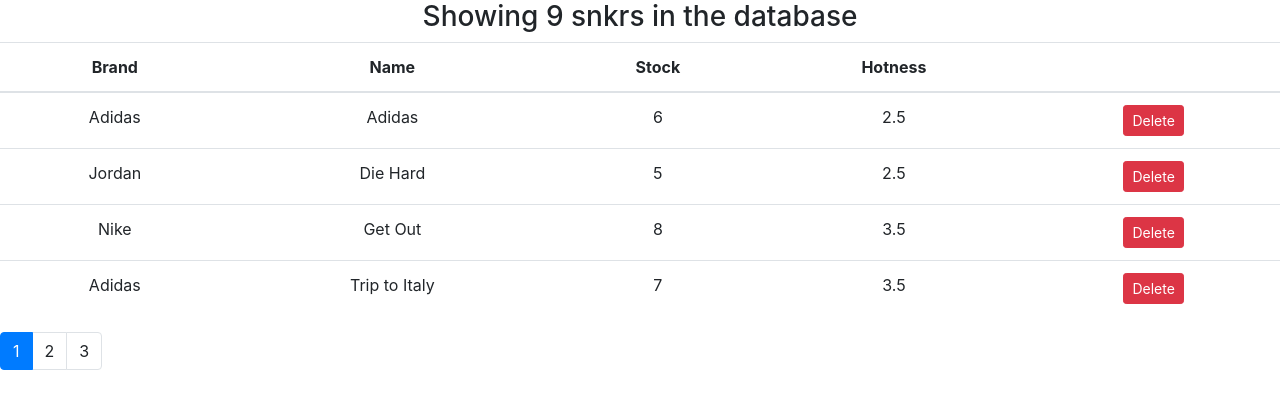
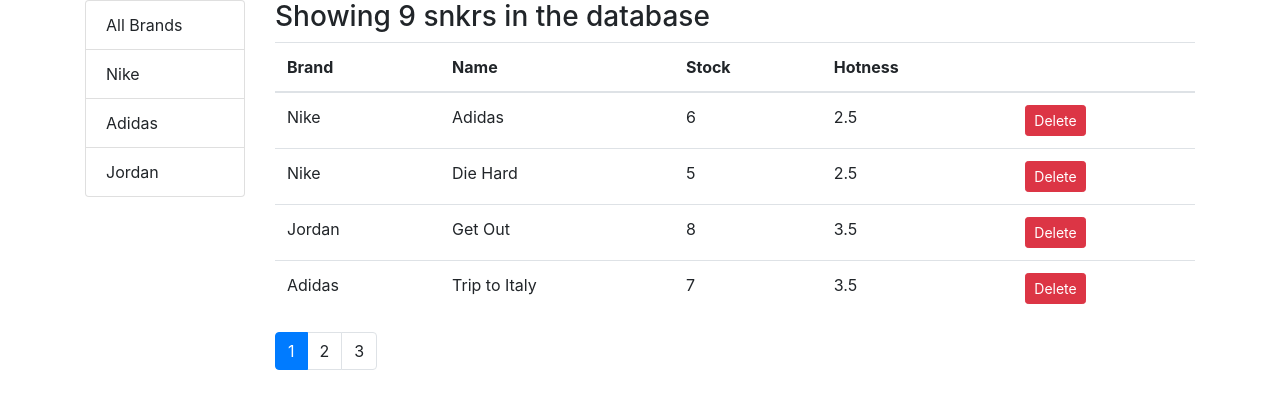
Before and after one commit to Nwillia3/snkrly-depreciated, a React (Create React App) app in the folder client/: page /snkrs in a window 1280 px wide. Shown: the top 408 px of the page. Built offline with nearby package versions, Linux system fonts and the light colour scheme.

Commit message:
added a sort filter to the snkrs table

```diff
--- a/client/src/App.js
+++ b/client/src/App.js
@@ -5,7 +5,7 @@
 class App extends Component {
   render() {
     return (
-      <main className="App">
+      <main className="container">
         <Snkrs />
       </main>
     );
--- /dev/null
+++ b/client/src/components/listGroup.jsx
@@ -0,0 +1,32 @@
+import React from "react";
+
+const ListGroup = ({
+  items,
+  textProperty,
+  valueProperty,
+  onItemSelect,
+  selectedItem
+}) => {
+  return (
+    <ul className="list-group">
+      {items.map(item => (
+        <li
+          onClick={() => onItemSelect(item)}
+          key={item[valueProperty]}
+          className={
+            item === selectedItem ? "list-group-item active" : "list-group-item"
+          }
+        >
+          {item[textProperty]}
+        </li>
+      ))}
+    </ul>
+  );
+};
+
+ListGroup.defaultProps = {
+  textProperty: "name",
+  valueProperty: "_id"
+};
+
+export default ListGroup;
--- /dev/null
+++ b/client/src/components/snkrTable.jsx
@@ -0,0 +1,53 @@
+import React, { Component } from "react";
+
+class SnkrsTable extends Component {
+  raiseSort = path => {
+    const sortColumn = { ...this.props.sortColumn }; // cloning the sortcolumn
+    if (sortColumn.path === path)
+      // change sort order if order is the same
+      sortColumn.order = sortColumn.order === "asc" ? "desc" : "asc";
+    else {
+      // if the path is different
+      sortColumn.path = path;
+      sortColumn.order = "asc"; // sorting should be ascending whenever sorting a new column
+    }
+    this.props.onSort(sortColumn);
+  };
+
+  render() {
+    const { snkrs, onDelete } = this.props;
+    return (
+      <table className="table">
+        <thead>
+          <tr>
+            <th onClick={() => this.raiseSort("brand.name")}>Brand</th>
+            <th onClick={() => this.raiseSort("name")}>Name</th>
+            <th onClick={() => this.raiseSort("pairsInStock")}>Stock</th>
+            <th onClick={() => this.raiseSort("hotRate")}> Hotness</th>
+            <th />
+          </tr>
+        </thead>
+        <tbody>
+          {snkrs.map(snkr => (
+            <tr key={snkr._id}>
+              <td>{snkr.brand.name}</td>
+              <td>{snkr.name}</td>
+              <td>{snkr.pairsInStock}</td>
+              <td>{snkr.hotRate}</td>
+              <td>
+                <button
+                  onClick={() => onDelete(snkr)}
+                  className="btn btn-danger btn-sm"
+                >
+                  Delete
+                </button>
+              </td>
+            </tr>
+          ))}
+        </tbody>
+      </table>
+    );
+  }
+}
+
+export default SnkrsTable;
--- a/client/src/components/snkrs.jsx
+++ b/client/src/components/snkrs.jsx
@@ -2,13 +2,25 @@
 import { getSnkrs } from "../services/fakeSnkrService";
 import Pagination from "../commons/pagination";
 import { paginate } from "../utils/paginate";
+import { getBrands } from "../services/fakeBrandService";
+import ListGroup from "../components/listGroup";
+import SnkrsTable from "./snkrTable";
+import _ from "lodash";
 
 class Snkrs extends Component {
   state = {
-    snkrs: getSnkrs(),
+    snkrs: [],
     pageSize: 4,
-    currentPage: 1
+    currentPage: 1,
+    brands: [],
+    selectedBrand: "",
+    sortColumn: { path: "brand", order: "asc" }
   };
+
+  componentDidMount() {
+    const brands = [{ _id: "", name: "All Brands" }, ...getBrands()];
+    this.setState({ snkrs: getSnkrs(), brands: brands });
+  }
 
   handleDelete = snkr => {
     const snkrs = this.state.snkrs.filter(s => s._id !== snkr._id);
@@ -19,55 +31,62 @@
     this.setState({ currentPage: page });
   };
 
+  handleBrandSelect = brand => {
+    this.setState({ selectedBrand: brand, currentPage: 1 });
+  };
+
+  handleSort = sortColumn => {
+    this.setState({ sortColumn });
+  };
+
   render() {
-    const { currentPage, pageSize, snkrs: allSnkrs } = this.state;
+    const {
+      currentPage,
+      pageSize,
+      snkrs: allSnkrs,
+      selectedBrand,
+      sortColumn
+    } = this.state;
     const { length: count } = this.state.snkrs;
     if (count === 0)
       return (
         <h3> There are no snkrs in the database, please add to collection!</h3>
       );
 
-    const snkrs = paginate(allSnkrs, currentPage, pageSize);
+    const filtered =
+      selectedBrand && selectedBrand._id
+        ? allSnkrs.filter(s => s.brand._id === selectedBrand._id)
+        : allSnkrs;
+
+    const sorted = _.orderBy(filtered, [sortColumn.path], [sortColumn.order]);
+
+    const snkrs = paginate(sorted, currentPage, pageSize);
 
     return (
-      <React.Fragment>
-        <h3> Showing {count} snkrs in the database</h3>
-        <table className="table">
-          <thead>
-            <tr>
-              <th>Brand</th>
-              <th>Name</th>
-              <th>Stock</th>
-              <th> Hotness</th>
-              <th />
-            </tr>
-          </thead>
-          <tbody>
-            {snkrs.map(snkr => (
-              <tr key={snkr._id}>
-                <td>{snkr.brand.name}</td>
-                <td>{snkr.name}</td>
-                <td>{snkr.pairsInStock}</td>
-                <td>{snkr.hotRate}</td>
-                <td>
-                  <button
-                    onClick={() => this.handleDelete(snkr)}
-                    className="btn btn-danger btn-sm"
-                  >
-                    Delete
-                  </button>
-                </td>
-              </tr>
-            ))}
-          </tbody>
-        </table>
-        <Pagination
-          itemsCount={count}
-          pageSize={pageSize}
-          onPageChange={this.handlePageChange}
-          currentPage={currentPage}
-        />
-      </React.Fragment>
+      <div className="row">
+        <div className="col-2">
+          <ListGroup
+            items={this.state.brands}
+            selectedItem={this.state.selectedBrand}
+            onItemSelect={this.handleBrandSelect}
+          />
+        </div>
+        <div className="col">
+          <h3> Showing {filtered.length} snkrs in the database</h3>
+          <SnkrsTable
+            snkrs={snkrs}
+            sortColumn={sortColumn}
+            onDelete={this.handleDelete}
+            onSort={this.handleSort}
+          />
+          <Pagination
+            itemsCount={filtered.length}
+            pageSize={pageSize}
+            onPageChange={this.handlePageChange}
+            currentPage={currentPage}
+          />
+        </div>
+      </div>
     );
   }
 }
--- a/client/src/services/fakeSnkrService.js
+++ b/client/src/services/fakeSnkrService.js
@@ -4,7 +4,7 @@
   {
     _id: "5b21ca3eeb7f6fbccd471815",
     name: "Adidas",
-    brand: { _id: "5b21ca3eeb7f6fbccd471818", name: "Adidas" },
+    brand: { _id: "5b21ca3eeb7f6fbccd471818", name: "Nike" },
     pairsInStock: 6,
     hotRate: 2.5,
     releaseDate: "2018-01-03T19:04:28.809Z"
@@ -12,14 +12,14 @@
   {
     _id: "5b21ca3eeb7f6fbccd471816",
     name: "Die Hard",
-    brand: { _id: "5b21ca3eeb7f6fbccd471818", name: "Jordan" },
+    brand: { _id: "5b21ca3eeb7f6fbccd471818", name: "Nike" },
     pairsInStock: 5,
     hotRate: 2.5
   },
   {
     _id: "5b21ca3eeb7f6fbccd471817",
     name: "Get Out",
-    brand: { _id: "5b21ca3eeb7f6fbccd471820", name: "Nike" },
+    brand: { _id: "5b21ca3eeb7f6fbccd471820", name: "Jordan" },
     pairsInStock: 8,
     hotRate: 3.5
   },
@@ -33,21 +33,21 @@
   {
     _id: "5b21ca3eeb7f6fbccd47181a",
     name: "Airplane",
-    brand: { _id: "5b21ca3eeb7f6fbccd471814", name: "Nike" },
+    brand: { _id: "5b21ca3eeb7f6fbccd471814", name: "Adidas" },
     pairsInStock: 7,
     hotRate: 3.5
   },
   {
     _id: "5b21ca3eeb7f6fbccd47181b",
     name: "Wedding Crashers",
-    brand: { _id: "5b21ca3eeb7f6fbccd471814", name: "Jordan" },
+    brand: { _id: "5b21ca3eeb7f6fbccd471814", name: "Adidas" },
     pairsInStock: 7,
     hotRate: 3.5
   },
   {
     _id: "5b21ca3eeb7f6fbccd47181e",
     name: "Gone Girl",
-    brand: { _id: "5b21ca3eeb7f6fbccd471820", name: "Adidas" },
+    brand: { _id: "5b21ca3eeb7f6fbccd471820", name: "Jordan" },
     pairsInStock: 7,
     hotRate: 4.5
   },
--- a/package.json
+++ b/package.json
@@ -20,7 +20,8 @@
   "homepage": "https://github.com/nwillia3/snkrly#readme",
   "dependencies": {
     "express": "^4.16.4",
-    "lodash": "^4.17.11"
+    "lodash": "^4.17.11",
+    "prop-types": "^15.7.2"
   },
   "devDependencies": {
     "nodemon": "^1.18.11"
```
Also changed, not shown: client/src/commons/pagination.jsx (+9 -0 lines), 1 other file (tests, documents, lock files or other folders).
